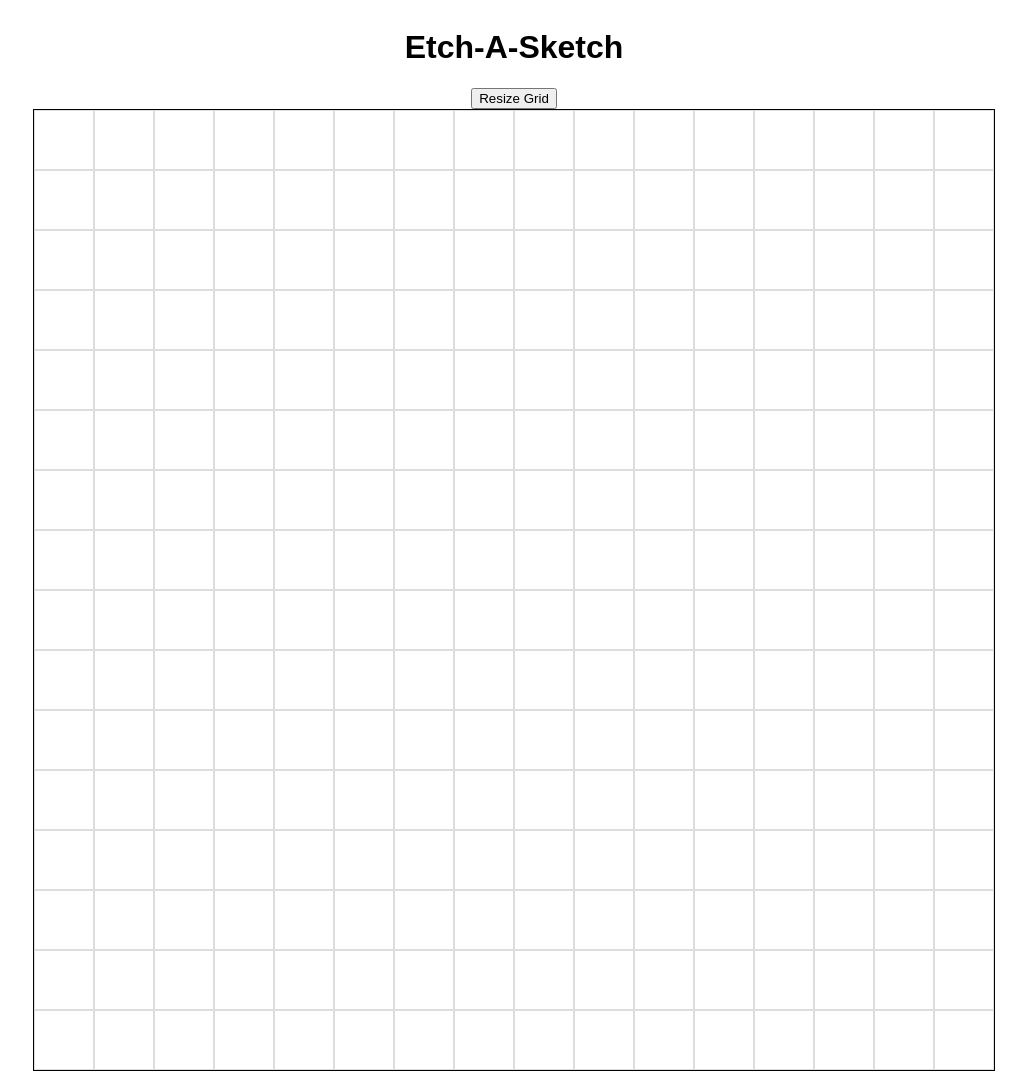
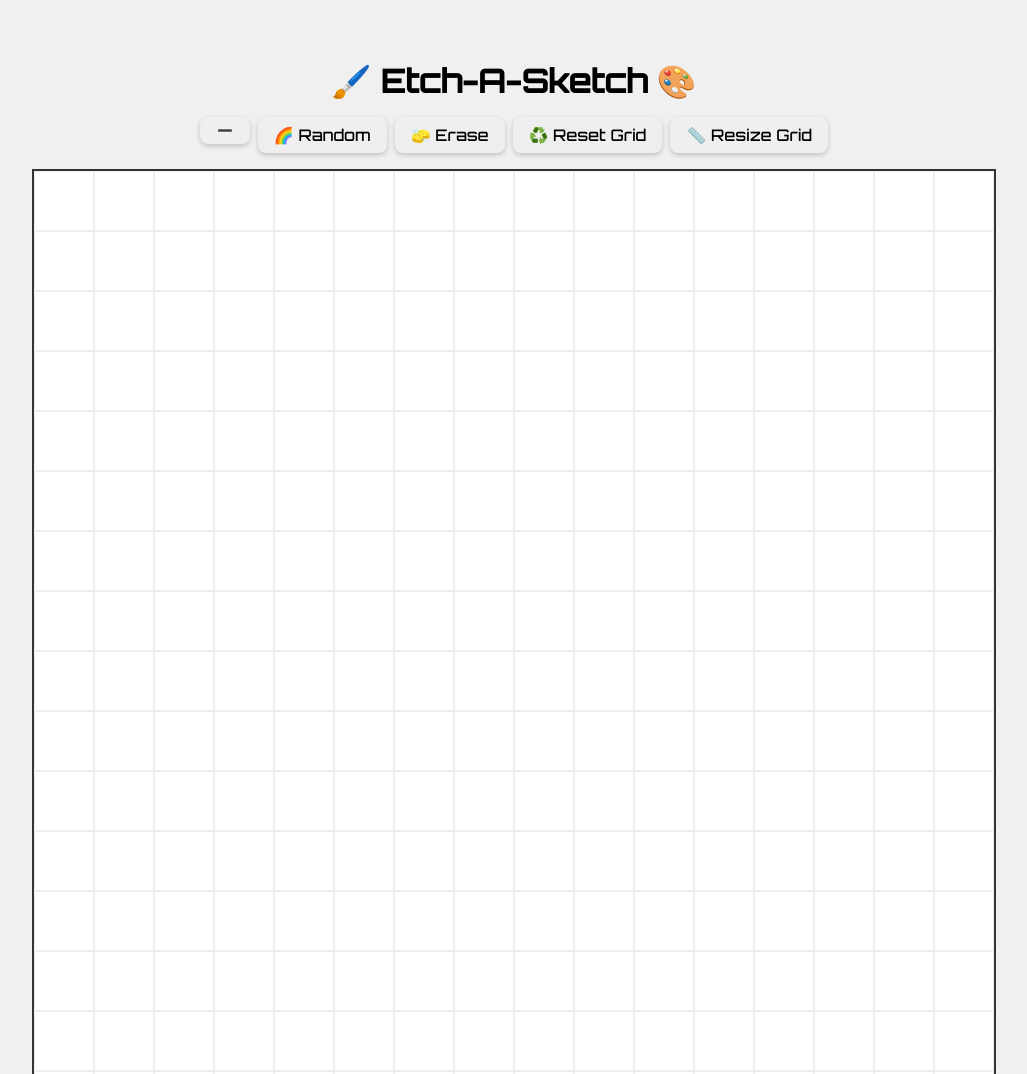
Before and after one commit to gabrekt/etch-a-sketch, a plain HTML site: page index.html in a window 1280 px wide. Shown: the top 1074 px of the page, without its empty margins (126-1153 px from the left). Drawn offline with Linux system fonts and the light colour scheme.

Commit message:
funcionalidad completa, en el futuro implementar gráfica :)

```diff
--- a/index.html
+++ b/index.html
@@ -1,15 +1,23 @@
-<!-- index.html -->
 <!DOCTYPE html>
 <html lang="en">
 <head>
   <meta charset="UTF-8" />
   <meta name="viewport" content="width=device-width, initial-scale=1.0"/>
-  <title>Etch-A-Sketch</title>
+  <title>🖌️ Etch-A-Sketch</title>
   <link rel="stylesheet" href="style.css" />
+  <link href="https://fonts.googleapis.com/css2?family=Orbitron:wght@500&display=swap" rel="stylesheet">
 </head>
 <body>
-  <h1>Etch-A-Sketch</h1>
-  <button id="resizeBtn">Resize Grid</button>
+  <h1>🖌️ Etch-A-Sketch 🎨</h1>
+
+  <div class="controls">
+    <input type="color" id="colorPicker" value="#333333" />
+    <button id="randomColorBtn">🌈 Random</button>
+    <button id="eraserBtn">🧽 Erase</button>
+    <button id="resetBtn">♻️ Reset Grid</button>
+    <button id="resizeBtn">📏 Resize Grid</button>
+  </div>
+
   <div class="container" id="gridContainer"></div>
 
   <script src="script.js"></script>
--- a/script.js
+++ b/script.js
@@ -1,19 +1,69 @@
-// script.js
 const container = document.getElementById('gridContainer');
+const colorPicker = document.getElementById('colorPicker');
+const randomBtn = document.getElementById('randomColorBtn');
+const eraserBtn = document.getElementById('eraserBtn');
+const resetBtn = document.getElementById('resetBtn');
+const resizeBtn = document.getElementById('resizeBtn');
+
+let currentMode = 'color'; // 'color', 'random', 'erase'
+let currentColor = colorPicker.value;
+
+// Generate a random color
+function getRandomColor() {
+  const letters = '0123456789ABCDEF';
+  return '#' + Array.from({ length: 6 }, () =>
+    letters[Math.floor(Math.random() * 16)]
+  ).join('');
+}
+
+function colorSquare(square) {
+  if (currentMode === 'color') {
+    square.style.backgroundColor = currentColor;
+  } else if (currentMode === 'random') {
+    square.style.backgroundColor = getRandomColor();
+  } else if (currentMode === 'erase') {
+    square.style.backgroundColor = '';
+  }
+}
 
 function createGrid(size) {
-  container.innerHTML = ''; // Clear any existing squares
-  const totalSquares = size * size;
+  container.innerHTML = '';
   const squareSize = 960 / size;
 
-  for (let i = 0; i < totalSquares; i++) {
+  for (let i = 0; i < size * size; i++) {
     const square = document.createElement('div');
     square.classList.add('square');
     square.style.width = `${squareSize}px`;
     square.style.height = `${squareSize}px`;
+
+    square.addEventListener('mouseenter', () => colorSquare(square));
     container.appendChild(square);
   }
 }
 
-// Initial load
+// Event Listeners
+colorPicker.addEventListener('input', () => {
+  currentColor = colorPicker.value;
+  currentMode = 'color';
+});
+
+randomBtn.addEventListener('click', () => currentMode = 'random');
+eraserBtn.addEventListener('click', () => currentMode = 'erase');
+
+resetBtn.addEventListener('click', () => {
+  const squares = container.querySelectorAll('.square');
+  squares.forEach(square => square.style.backgroundColor = '');
+});
+
+resizeBtn.addEventListener('click', () => {
+  let newSize = prompt('Enter new grid size (max 100):');
+  newSize = parseInt(newSize);
+  if (isNaN(newSize) || newSize < 1 || newSize > 100) {
+    alert('Please enter a number between 1 and 100.');
+    return;
+  }
+  createGrid(newSize);
+});
+
+// Load initial grid
 createGrid(16);
--- a/style.css
+++ b/style.css
@@ -1,9 +1,38 @@
-/* style.css */
 body {
+  font-family: 'Orbitron', sans-serif;
+  background-color: #f0f0f0;
   display: flex;
   flex-direction: column;
   align-items: center;
-    font-family: sans-serif;
+  padding: 2rem;
+}
+
+h1 {
+  font-size: 2rem;
+  margin-bottom: 1rem;
+}
+
+.controls {
+  display: flex;
+  gap: 0.5rem;
+  margin-bottom: 1rem;
+  flex-wrap: wrap;
+  justify-content: center;
+}
+
+button, input[type="color"] {
+  padding: 0.5rem 1rem;
+  font-size: 1rem;
+  border-radius: 8px;
+  border: none;
+  cursor: pointer;
+  font-family: 'Orbitron', sans-serif;
+  box-shadow: 0px 2px 5px rgba(0,0,0,0.2);
+  transition: background-color 0.2s ease;
+}
+
+button:hover {
+  background-color: #ddd;
 }
 
 .container {
@@ -11,10 +40,11 @@ body {
   flex-wrap: wrap;
   width: 960px;
   height: 960px;
-    border: 1px solid #000;
+  background: white;
+  border: 2px solid #333;
 }
 
 .square {
-    border: 1px solid #ddd;
+  border: 1px solid #eee;
   box-sizing: border-box;
 }
```
Also changed, not shown: 1 other file. Lines whose indentation alone changed are shown as unchanged.
